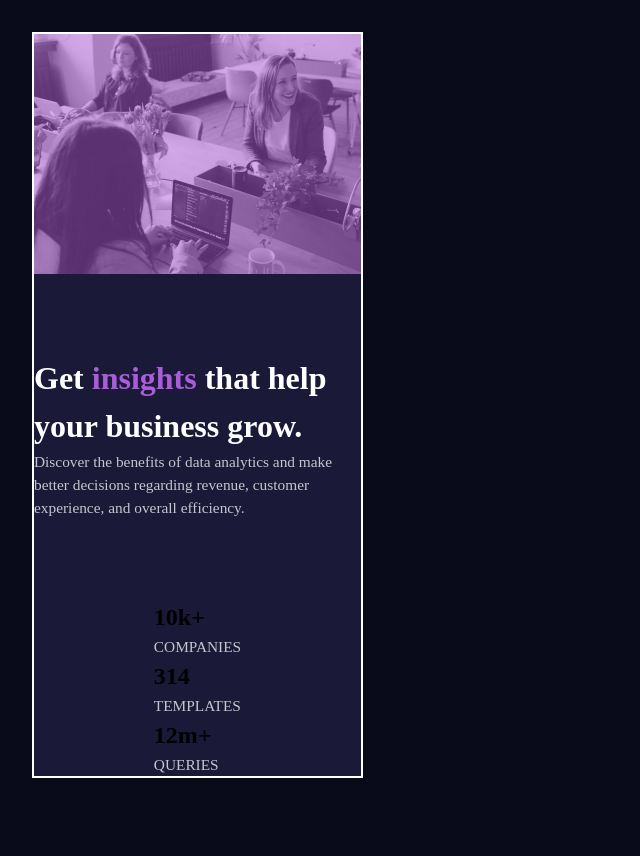
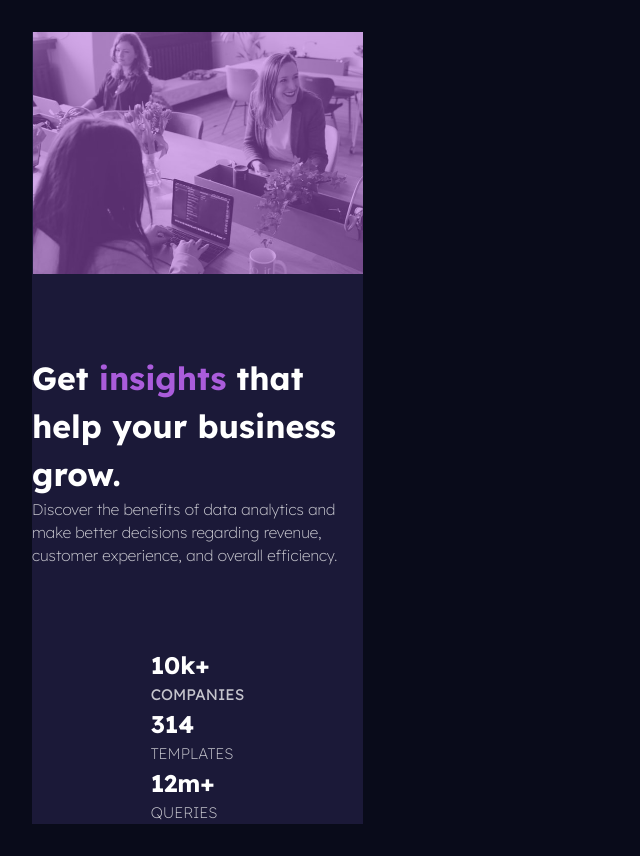
Before and after one commit to RoxySash/Stats-Preview-Card-Component-Main, a plain HTML site: page index.html in a window 1280 px wide. Shown: the whole page, without its empty margins (0-640 px from the left). Before the commit the page ends 810 px from the top, so only its background shows below. Drawn offline with Linux system fonts and the light colour scheme.

Commit message:
text update

```diff
--- a/index.html
+++ b/index.html
@@ -27,16 +27,16 @@
       <img id="image1" src="./images/image-header-mobile.jpg" alt="lady sitting infront a mirror laughing wjile using a laptop" width="330">
       <img id="image2" src="./images/image-header-desktop.jpg" alt="lady sitting infront a mirror laughing wjile using a laptop desktop image">
       </div>
-      <div>
+      <div class="card-text">
         <h1>Get <span class="purple-text">insights</span> that help your business grow.</h1>
 
         <p>Discover the benefits of data analytics and make better decisions
         regarding revenue, customer experience, and overall efficiency.</p>
       </div>
       <div>
-      <div><h2>10k+</h2> <p class="uppercase">companies</p></div>
-      <div><h2>314</h2><p class="uppercase">templates</p></div>
-      <div><h2>12m+</h2> <p class="uppercase">queries</p></div>
+      <div><h2>10k+</h2> <p class="uppercase tinytext fw-small">companies</p></div>
+      <div><h2>314</h2><p class="uppercase tinytext">templates</p></div>
+      <div><h2>12m+</h2> <p class="uppercase tinytext">queries</p></div>
       </div>
     </main>
   </body>
--- a/styles.css
+++ b/styles.css
@@ -19,7 +19,7 @@
 
     --fs: clamp(1.6rem, 2.5vw, 2rem);
     --fs-p: max(0.85rem, 1.2vw);
-
+    --fs-tp: max(0.625rem, 1.2vw);
     --gap: 5rem;
 
 
@@ -85,9 +85,8 @@ p, h1, h2, h3, h4, h5, h6 {
     align-items: center;
     width: 100%;
 	  max-width: 331px;
-
-    border: 2px solid white;
     background-color: var(--color-darkblue);
+    font-family: var(--ff);
 }
 
 .fw-large {
@@ -98,6 +97,7 @@ p, h1, h2, h3, h4, h5, h6 {
 .fw-small {
     font-weight: 400;
     font-style: normal;
+
 }
 
 .purple-text {
@@ -106,6 +106,11 @@ p, h1, h2, h3, h4, h5, h6 {
 
 .uppercase {
     text-transform: uppercase;
+}
+
+.tinytext {
+  font-size: var(--fs-tp);
+  color: var(--white-transparent-paragraph)
 }
 
 /* -------------------- */
@@ -139,9 +144,15 @@ p, h1, h2, h3, h4, h5, h6 {
     font-size: var(--fs);
    }
 
+   h2 {
+    color: var(--white-main-heading-stats);
+   }
+
    p {
     color: var(--white-transparent-paragraph);
     font-size: var(--fs-p);
+    font-family: var(--ff);
+    font-weight: 200;
 
    }
 #image1 {display:block;}
```
